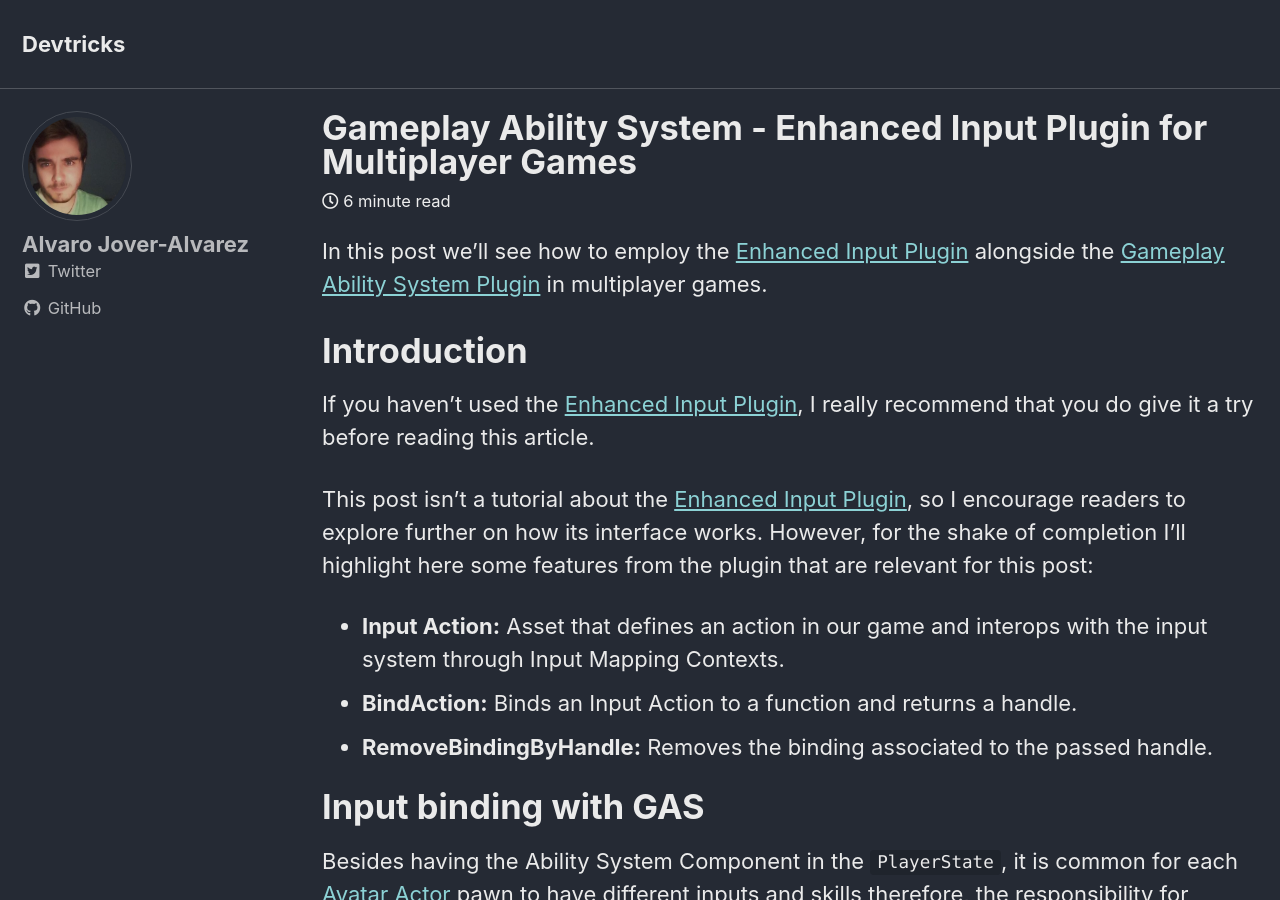
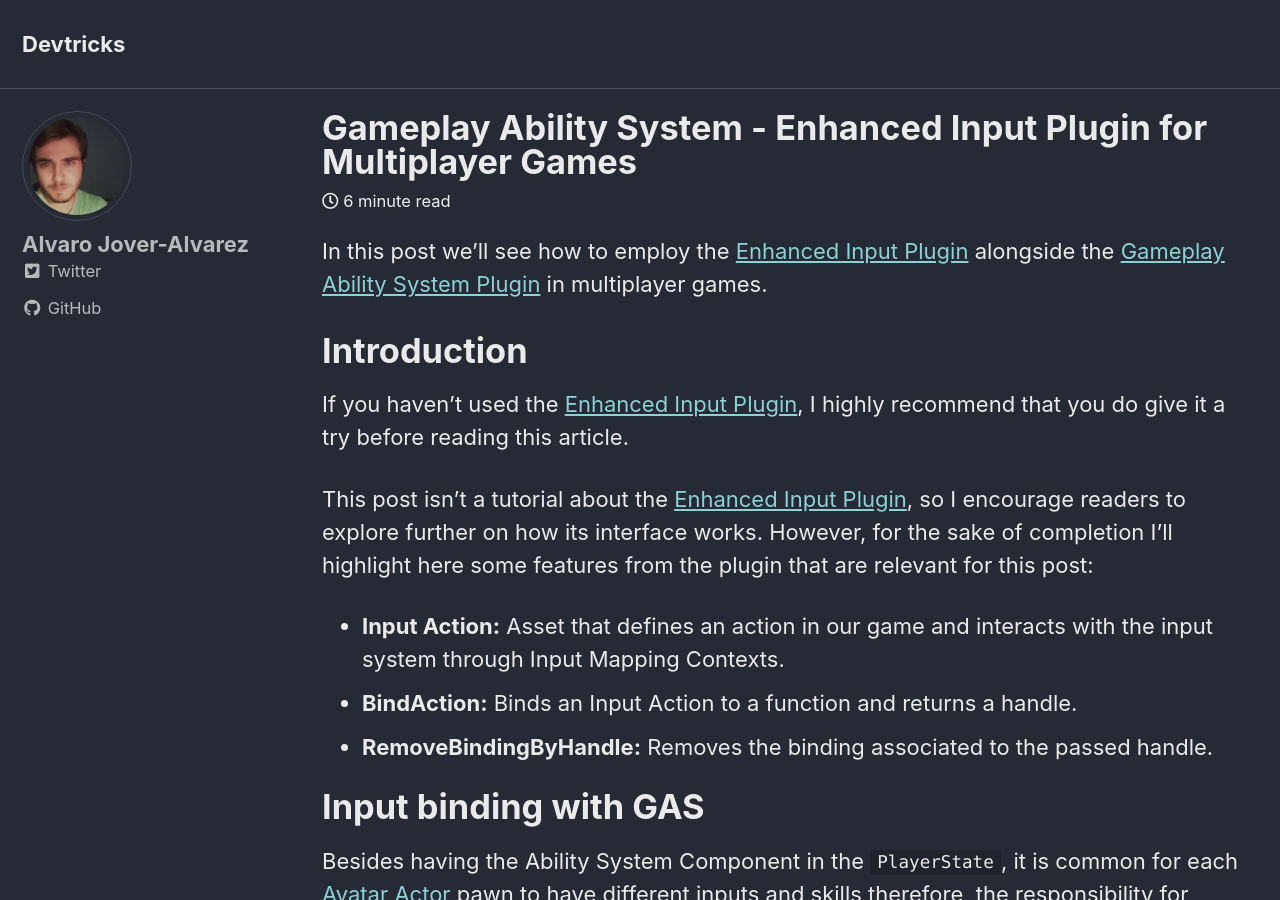
Before and after one commit to vorixo/devtricks, a Jekyll site: the page built from _posts/2022-03-01-gas-input.md, in a window 1280 px wide and 900 px high. Built offline with Jekyll 4.4.1, drawn with Linux system fonts in a browser that asks for light colours; cached includes are drawn as plain includes.

Commit message:
[UPD] Typos pass 1

```diff
--- a/_posts/2022-03-01-gas-input.md
+++ b/_posts/2022-03-01-gas-input.md
@@ -17,10 +17,10 @@
 
 # Introduction
 
-If you haven't used the [Enhanced Input Plugin](https://docs.unrealengine.com/4.26/en-US/InteractiveExperiences/Input/EnhancedInput/), I really recommend that you do give it a try before reading this article.
+If you haven't used the [Enhanced Input Plugin](https://docs.unrealengine.com/4.26/en-US/InteractiveExperiences/Input/EnhancedInput/), I highly recommend that you do give it a try before reading this article.
 
-This post isn't a tutorial about the [Enhanced Input Plugin](https://docs.unrealengine.com/4.26/en-US/InteractiveExperiences/Input/EnhancedInput/), so I encourage readers to explore further on how its interface works. However, for the shake of completion I'll highlight here some features from the plugin that are relevant for this post:
-  * **Input Action:** Asset that defines an action in our game and interops with the input system through Input Mapping Contexts.
+This post isn't a tutorial about the [Enhanced Input Plugin](https://docs.unrealengine.com/4.26/en-US/InteractiveExperiences/Input/EnhancedInput/), so I encourage readers to explore further on how its interface works. However, for the sake of completion I'll highlight here some features from the plugin that are relevant for this post:
+  * **Input Action:** Asset that defines an action in our game and interacts with the input system through Input Mapping Contexts.
   * **BindAction:** Binds an Input Action to a function and returns a handle.
   * **RemoveBindingByHandle:** Removes the binding associated to the passed handle.
 
```
